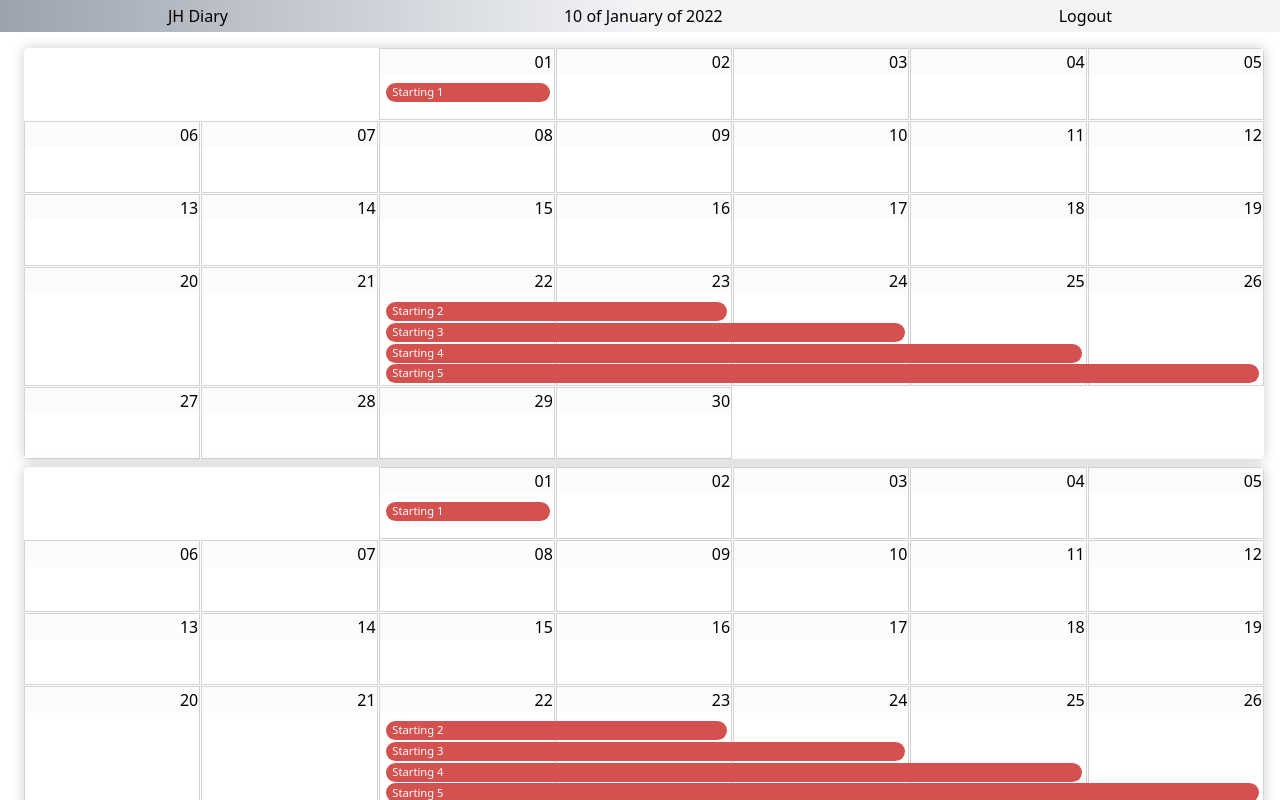
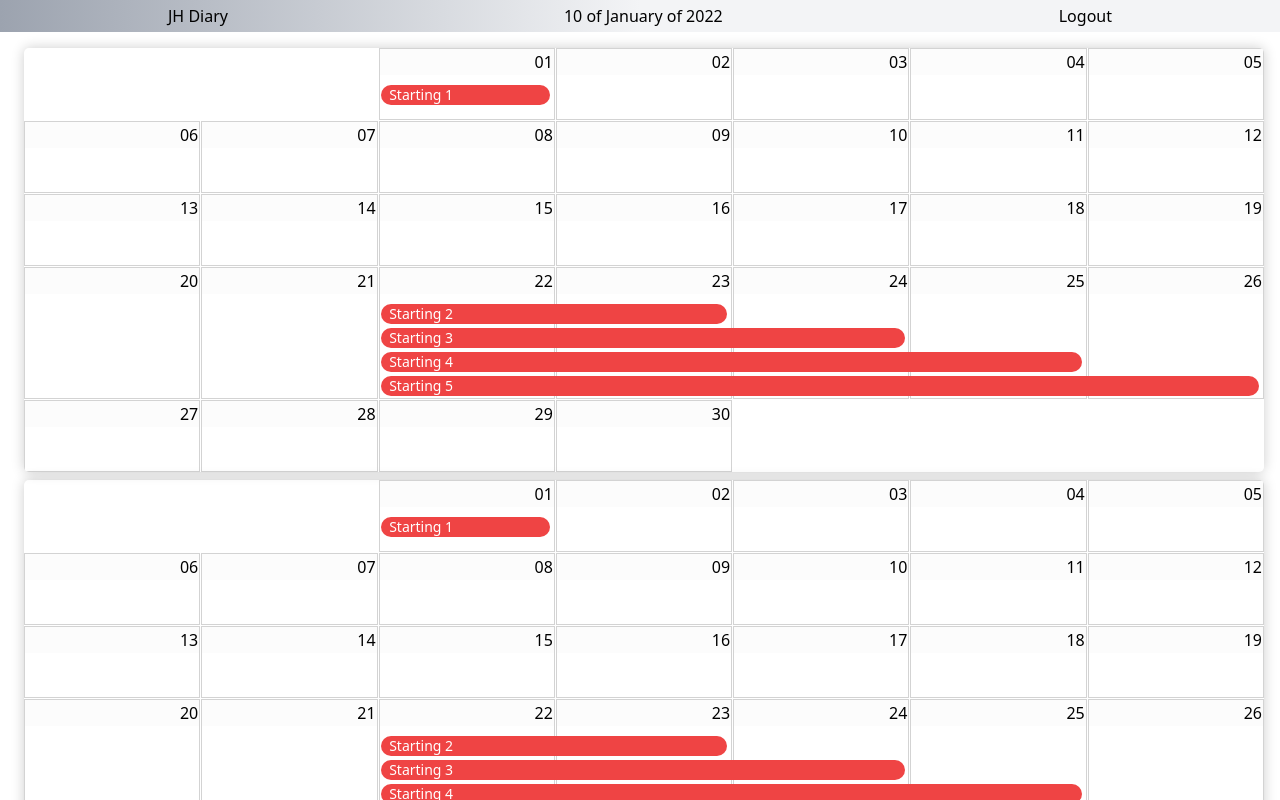
Before and after one commit to espin-tolosa/calendar-ts, a React (Vite) app: page / in a window 1280 px wide. Shown: the top 800 px of the page. Built offline with nearby package versions, Linux system fonts and the light colour scheme.

Commit message:
Class Migrated to tw from css: .event

```diff
--- a/src/index.css
+++ b/src/index.css
@@ -14,86 +14,69 @@
   .extend-event {
     background: transparent;
     color: transparent;
-    padding: 0.1em 1ch 0.1em 1ch;
     position: absolute;
     z-index: 2;
     cursor: copy;
+    font-size: 0.8rem;
+    min-width: calc(50% / 7);
   }
+
+  .extend-event:not(:empty):hover {
+    background: red;
+  }
+
   .extend-event-1 {
-    margin-left: calc(1 * 50% / 7);
-    min-width: calc(1 * 100% / 7 - 1 * 50% / 7);
+    margin-left: calc(1 * 100% / 7 - 50% / 7);
   }
   .extend-event-2 {
-    margin-left: calc(2 * 50% / 7);
-    min-width: calc(2 * 100% / 7 - 2 * 50% / 7);
+    margin-left: calc(2 * 100% / 7 - 50% / 7);
   }
   .extend-event-3 {
-    margin-left: calc(3 * 50% / 7);
-    min-width: calc(3 * 100% / 7 - 3 * 50% / 7);
+    margin-left: calc(3 * 100% / 7 - 50% / 7);
   }
   .extend-event-4 {
-    margin-left: calc(4 * 50% / 7);
-    min-width: calc(4 * 100% / 7 - 4 * 50% / 7);
+    margin-left: calc(4 * 100% / 7 - 50% / 7);
+    min-width: calc(50% / 7);
   }
   .extend-event-5 {
-    margin-left: calc(5 * 50% / 7);
-    min-width: calc(5 * 100% / 7 - 5 * 50% / 7);
+    margin-left: calc(5 * 100% / 7 - 50% / 7);
+    min-width: calc(50% / 7);
   }
   .extend-event-6 {
-    margin-left: calc(6 * 50% / 7);
-    min-width: calc(6 * 100% / 7 - 6 * 50% / 7);
+    margin-left: calc(6 * 100% / 7 - 50% / 7);
+    min-width: calc(50% / 7);
   }
   .extend-event-7 {
-    margin-left: calc(7 * 50% / 7);
-    min-width: calc(7 * 100% / 7 - 7 * 50% / 7);
-  }
-
-  .event {
-    background: hsl(1, 60%, 57%);
-    color: white;
-    border-radius: 15px 15px 15px 15px;
-    margin-left: 1ch;
-    padding: 0.1em 1ch 0.1em 1ch;
-    position: absolute;
-    z-index: 1;
-    /* text truncation */
-    white-space: nowrap;
-    overflow: hidden;
-    text-overflow: ellipsis;
-    font-size: 0.7rem;
-  }
-
-  .event:hover {
-    background: hsl(1, 100%, 57%);
-    cursor: pointer;
+    margin-left: calc(7 * 100% / 7 - 50% / 7);
+    min-width: calc(50% / 7);
   }
 
   .event-holder {
     color: transparent;
     /*font-size: 1rem;*/
-    margin-block: 0.65rem;
+    margin-block: 0.75rem;
   }
 
   .event-span-1 {
-    width: calc(1 * 100% / 7 - 2ch);
+    width: calc(1 * 100% / 7 - 1ch);
   }
   .event-span-2 {
-    width: calc(2 * 100% / 7 - 2ch);
+    width: calc(2 * 100% / 7 - 1ch);
   }
   .event-span-3 {
-    width: calc(3 * 100% / 7 - 2ch);
+    width: calc(3 * 100% / 7 - 1ch);
   }
   .event-span-4 {
-    width: calc(4 * 100% / 7 - 2ch);
+    width: calc(4 * 100% / 7 - 1ch);
   }
   .event-span-5 {
-    width: calc(5 * 100% / 7 - 2ch);
+    width: calc(5 * 100% / 7 - 1ch);
   }
   .event-span-6 {
-    width: calc(6 * 100% / 7 - 2ch);
+    width: calc(6 * 100% / 7 - 1ch);
   }
   .event-span-7 {
-    width: calc(7 * 100% / 7 - 2ch);
+    width: calc(7 * 100% / 7 - 1ch);
   }
 
   .extend-span-1 {
--- a/src/pages/Codelink.tsx
+++ b/src/pages/Codelink.tsx
@@ -39,41 +39,57 @@ function DayStart({ weekday }: { weekday: string }) {
 	margin-left: calc(2 * 50% / 7);
 	min-width: calc(2 * 100% / 7 - 1 * 50% / 7);
 */
-const Event_span = tw.div<{ cells: number }>`
-	event
 
-	${({ cells }) =>
-    (cells === 1 && "event-span-1") ||
-    (cells === 2 && "event-span-2") ||
-    (cells === 3 && "event-span-3") ||
-    (cells === 4 && "event-span-4") ||
-    (cells === 5 && "event-span-5") ||
-    (cells === 6 && "event-span-6") ||
-    (cells === 7 && "event-span-7") ||
-    "extend-event-1"}
-`;
-const Extend_event = tw.div<{ span: number }>`
-	extend-event
+const Event_container = tw.div`
+  flex
+  flex-column
+	`;
 
-	${({ span }) =>
-    (span === 1 && "extend-event-1") ||
-    (span === 2 && "extend-event-2") ||
-    (span === 3 && "extend-event-3") ||
-    (span === 4 && "extend-event-4") ||
-    (span === 5 && "extend-event-5") ||
-    (span === 6 && "extend-event-6") ||
-    (span === 7 && "extend-event-7") ||
+const Event_span = tw.div<{ $cells: number }>`
+	absolute
+	whitespace-nowrap
+	overflow-hidden
+	overflow-ellipsis
+	pl-2
+	bg-red-500
+	text-white
+	rounded-full
+	ml-[0.1rem]
+
+	z-[1]
+
+	text-sm
+
+	hover:bg-red-800
+	hover:cursor-pointer
+
+
+	${({ $cells }) =>
+    ($cells === 1 && "event-span-1") ||
+    ($cells === 2 && "event-span-2") ||
+    ($cells === 3 && "event-span-3") ||
+    ($cells === 4 && "event-span-4") ||
+    ($cells === 5 && "event-span-5") ||
+    ($cells === 6 && "event-span-6") ||
+    ($cells === 7 && "event-span-7") ||
     "extend-event-1"}
 `;
 
-/*
+const Extend_event = tw.div<{ $cells: number }>`
 
+	extend-event
+	extend-event-icon
 
-  .extend-event-1 {
-  }
-  .extend-span-1 {
-  }
-*/
+	${({ $cells }) =>
+    ($cells === 1 && "extend-event-1") ||
+    ($cells === 2 && "extend-event-2") ||
+    ($cells === 3 && "extend-event-3") ||
+    ($cells === 4 && "extend-event-4") ||
+    ($cells === 5 && "extend-event-5") ||
+    ($cells === 6 && "extend-event-6") ||
+    ($cells === 7 && "extend-event-7") ||
+    "extend-event-1"}
+`;
 
 const Day = ({ day }: { day: number }) => {
   const tempDay = String(day);
@@ -96,13 +112,12 @@ style={styles} */
       {events
         .filter((evt) => evt.start === day)
         .map((evt) => {
-          const classNameTemplate = `event span-${evt.id}`;
           return (
             <>
-              <div className="container">
+              <Event_container>
                 <Event_span
                   key={evt.id}
-                  cells={evt.id}
+                  $cells={evt.id}
                   onMouseDownCapture={() => {
                     console.log("Event:", evt.job);
                   }}
@@ -110,7 +125,7 @@ style={styles} */
                   {evt.job}
                 </Event_span>
                 <Extend_event
-                  span={evt.id}
+                  $cells={evt.id}
                   onMouseDownCapture={() => {
                     console.log("extend event:", evt.id);
                   }}
@@ -121,7 +136,7 @@ style={styles} */
                   {"_"}
                 </Extend_event>
                 <div key={"p" + evt.id} className="event-holder"></div>
-              </div>
+              </Event_container>
             </>
           );
         })}
--- a/src/styles/codelink.css
+++ b/src/styles/codelink.css
@@ -104,10 +104,12 @@
   padding: 1px;
   background: lightblue;
 }
+/*
 .container {
   display: flex;
   flex-direction: column;
 }
+*/
 /*
 .extend-event {
   background: transparent;
```
